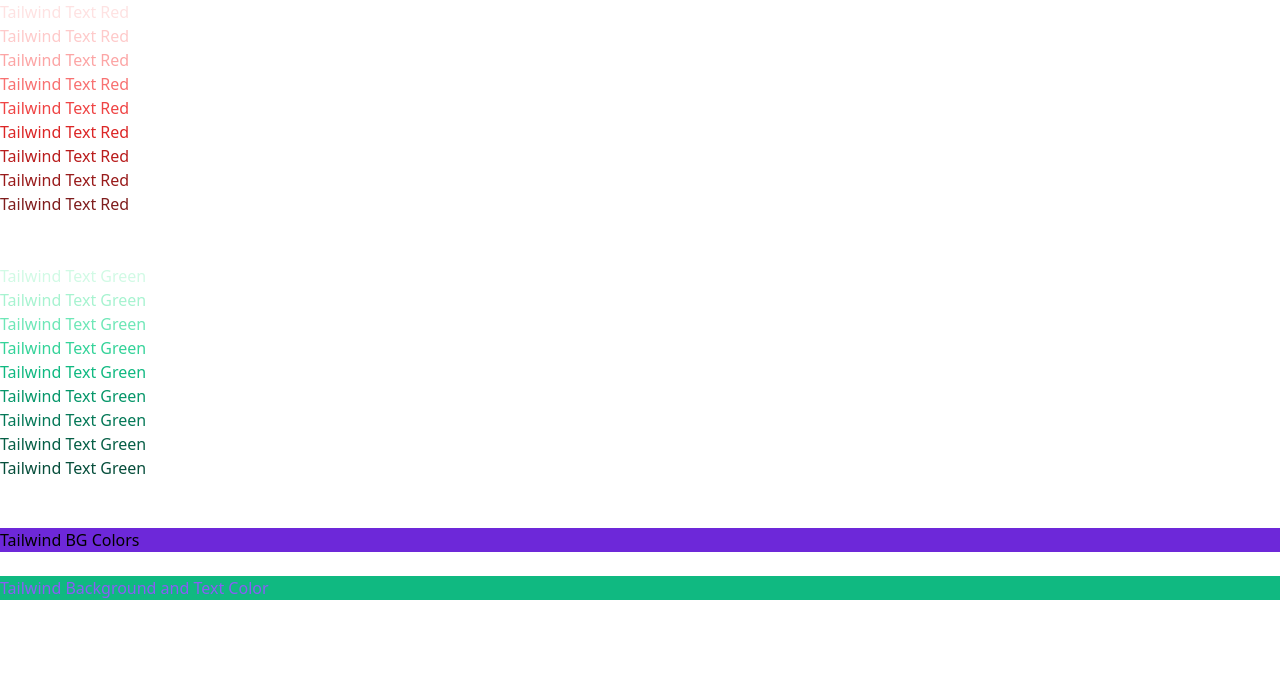
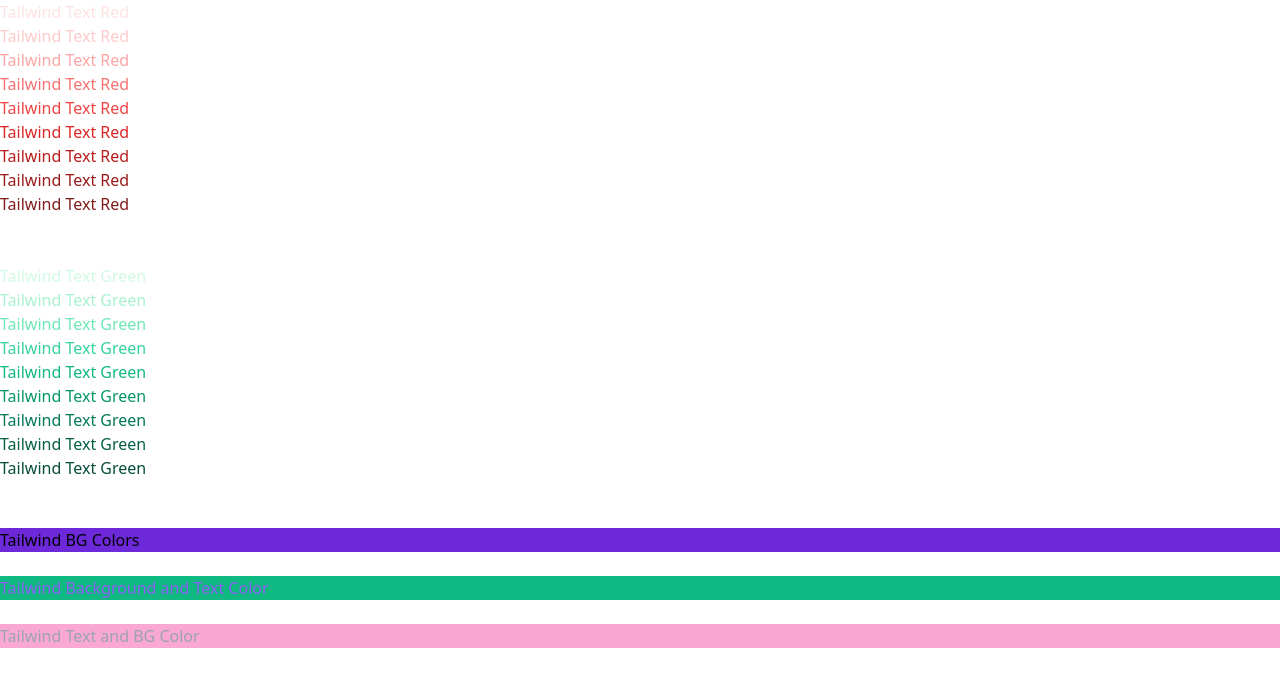
Before and after one commit to Mareola-Mabs/Learning-Tailwind-CSS, a plain HTML site: page colors/index.html in a window 1280 px wide. Drawn offline with nearby package versions, Linux system fonts and the light colour scheme.

Commit message:
Text and Background colors

```diff
--- a/colors/index.html
+++ b/colors/index.html
@@ -44,6 +44,10 @@
          <!-- Background and Text Color -->
          <div class="bg-green-500">
             <h2 class="text-purple-500">Tailwind Background and Text Color</h2>
+         </div><br>
+
+         <div class="bg-pink-300">
+            <p class="text-gray-400">Tailwind Text and BG Color</p>
          </div>
 
 
```
